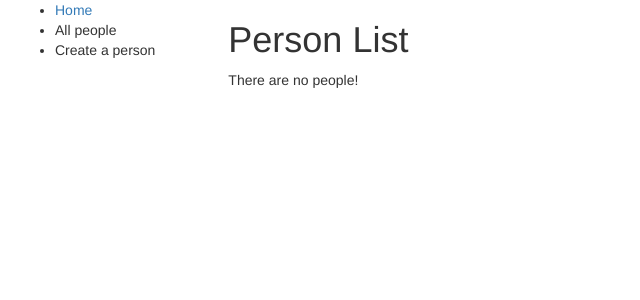
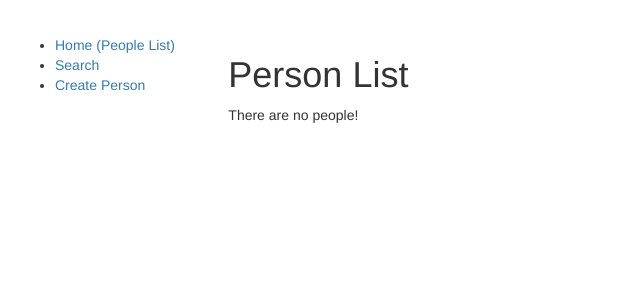
Before and after one commit to mikeyjk/django-test, a Django app: page / in a window 1280 px wide. Shown: the top 300 px of the page, without its empty margins (0-640 px from the left). Run offline with Django 3.2, Linux system fonts and the light colour scheme; some libraries are stand-ins or nearby versions.

Commit message:
Clean up output for menu links. Clean up page layout for person filter. Attach margin (better to be defined in css, obviously, SoC), to body to push content down visually. Trying to get validation to work again for Model Forms.

```diff
--- a/udiomproj/udiom/templates/userapp/base_generic.html
+++ b/udiomproj/udiom/templates/userapp/base_generic.html
@@ -11,15 +11,15 @@
   {% load static %}
   <link rel="stylesheet" href="{% static 'css/styles.css' %}">
 </head>
-<body>
+<body style="margin-top: 2.5em">
   <div class="container-fluid">
     <div class="row">
       <div class="col-sm-2">
       {% block sidebar %}
       <ul class="sidebar-nav">
-          <li><a href="{% url 'index' %}">Home</a></li>
-          <li>All people</li>
-          <li>Create a person</li>
+          <li><a href="{% url 'person' %}">Home (People List)</a></li>
+          <li><a href="{% url 'search' %}">Search</a></li>
+          <li><a href="{% url 'person_create' %}">Create Person</a></li>
       </ul>
      {% endblock %}
       </div>
--- a/udiomproj/udiom/templates/userapp/person_list.html
+++ b/udiomproj/udiom/templates/userapp/person_list.html
@@ -2,6 +2,10 @@
 {% block content %}
   <h1>Person List</h1>
   {% if person_list %}
+    <form method="get">
+      {{ filter.form.as_p }}
+      <button type="submit">Search</button>
+    </form>
     <p>
       {% for person in person_list %}
         <ul>
@@ -10,6 +14,11 @@
           <li>Email: {{ person.email }}</li>
         </ul>
       {% endfor %}
+      <ul>
+        {% for peson in filter.qs %}
+          <li>{{ person.name }} - {{ person.email }}</li>
+        {% endfor %}
+      </ul>
     </p>
   {% else %}
   <p>There are no people!</p>
--- a/udiomproj/udiom/userapp/urls.py
+++ b/udiomproj/udiom/userapp/urls.py
@@ -1,9 +1,11 @@
 from django.urls import path
-
+from django_filters.views import FilterView
 from . import views
+from .filters import PersonFilter
 
 urlpatterns = [
-    path('', views.PersonListView.as_view(), name='index'),
+    path('', views.PersonListView.as_view(), name='person'),
+    path('search/', FilterView.as_view(filterset_class=PersonFilter, template_name='person_filter.html'), name='search'),
     path('person/create/', views.PersonCreate.as_view(), name='person_create'),
     path('person/<int:pk>/update/', views.PersonUpdate.as_view(), name='person_update'),
     path('person/<int:pk>/delete/', views.PersonDelete.as_view(), name='person_delete'),
--- a/udiomproj/udiom/userapp/views.py
+++ b/udiomproj/udiom/userapp/views.py
@@ -5,15 +5,7 @@ from django.urls import reverse_lazy
 from django.shortcuts import render
 from .models import Person
 from .forms import CreatePersonForm
-
-def index(request):
-    # numPeople=Person.objects.all().count()
-
-    return render(
-        request,
-        'index.html',
-        # context={'numPeople':numPeople},
-    )
+from .filters import PersonFilter
 
 class PersonListView(generic.ListView):
     model = Person
@@ -23,7 +15,7 @@ class PersonListView(generic.ListView):
 class PersonCreate(CreateView):
     model = Person
     fields = '__all__'
-    success_url = reverse_lazy('people')
+    success_url = reverse_lazy('person')
 
 class PersonUpdate(UpdateView):
     model = Person
@@ -31,21 +23,26 @@ class PersonUpdate(UpdateView):
 
 class PersonDelete(DeleteView):
     model = Person
-    success_url = reverse_lazy('people')
+    success_url = reverse_lazy('person')
 
 def person_created(request):
     return render(request, 'person_created.html')
 
 def create_person(request):
-    # If this is a POST request then process the Form data
     if request.method == 'POST':
         form = CreatePersonForm(request.POST)
         if form.is_valid():
-            person = form.save(commit=False)
-            person.name = request.name
-            person.email = request.email
-            person.save()
-            return HttpResponseRedirect(reverse_lazy('person-created') )
+            data = form.cleaned_data
+            # person.name = data.name
+            # person.email = data.email
+            # person.save()
+            form.save()
+        return HttpResponseRedirect('')
     else:
         form = CreatePersonForm()
     return render(request, 'create_person.html', {'form': form})
+
+def search(request):
+    person_list = Person.objects.all()
+    person_filter = PersonFilter(request.GET, queryset=person_list)
+    return render(request, 'person_list.html', {'filter': person_filter})
```
